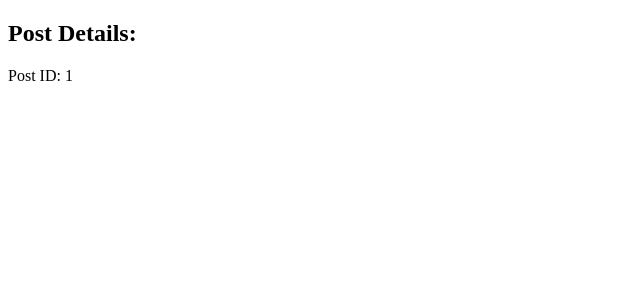
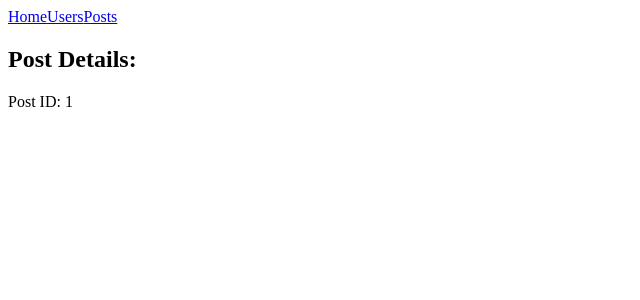
Before and after one commit to zucar0/NextJs, a Next.js app: page /posts/1 in a window 1280 px wide. Shown: the top 300 px of the page, without its empty margins (0-640 px from the left). Built offline with nearby package versions, Linux system fonts and the light colour scheme.

Commit message:
navbar en rutas dinamicas

```diff
--- a/pages/posts/[id].js
+++ b/pages/posts/[id].js
@@ -1,4 +1,5 @@
 import { useRouter } from 'next/router';
+import Navbar from '../../components/navbar';
 
 export default function post(){
 
@@ -7,6 +8,7 @@ export default function post(){
 
     return(
         <div>
+            <Navbar/>
             {/*  */}
             <h2>
                 Post Details:
--- a/pages/users/[id].js
+++ b/pages/users/[id].js
@@ -1,4 +1,5 @@
 import { useRouter } from 'next/router';
+import Navbar from '../../components/navbar';
 
 export default function user(){
 
@@ -7,6 +8,7 @@ export default function user(){
 
     return(
         <div>
+            <Navbar/>
             <h2>
                 User Details
             </h2>
```
